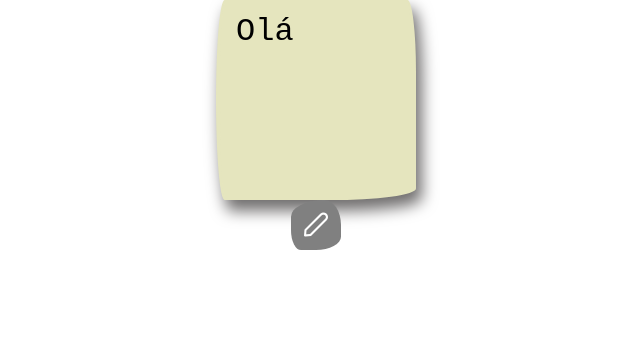
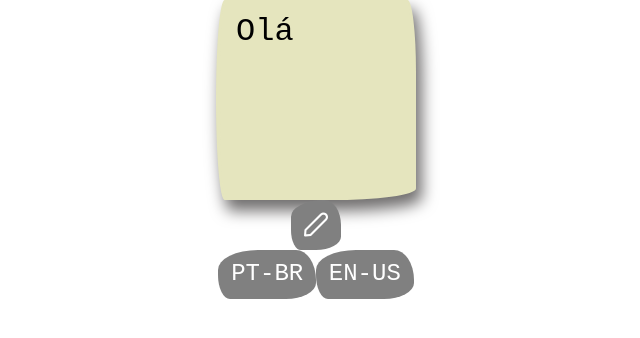
Before and after one commit to ianer-glitch/who-am-i-book, a Next.js app: page /portfolio/home in a window 1280 px wide. Shown: the top 338 px of the page, without its empty margins (332-972 px from the left). Built offline with nearby package versions, Linux system fonts and the light colour scheme; a web font is replaced by a local one.

Commit message:
feat: created language-buttons

```diff
--- a/src/app/layout.tsx
+++ b/src/app/layout.tsx
@@ -1,3 +1,4 @@
+'use client'
 import type { Metadata } from "next";
 import { Geist, Geist_Mono,Londrina_Shadow } from "next/font/google";
 import "./globals.css";
@@ -21,10 +22,6 @@ const geistMono = Geist_Mono({
   subsets: ["latin"],
 });
 
-export const metadata: Metadata = {
-  title: "Create Next App",
-  description: "Generated by create next app",
-};
 
 
 export default function RootLayout({
--- a/src/app/portfolio/home/page.tsx
+++ b/src/app/portfolio/home/page.tsx
@@ -2,6 +2,7 @@
 import { ConfigButton } from "@/shared/components/atoms/configButton/ConfigButton";
 import { ProfilePostIt } from "../components/profilePostIt/profilePostIt";
 import style from "./home.module.css"
+import { LanguageButtons } from "@/shared/components/molecules/languageButtons/LanguageButtons";
 
 export default function Home() {
   return (
@@ -11,6 +12,7 @@ export default function Home() {
     <ConfigButton>
       <i className="pi pi-pencil"></i>
     </ConfigButton>
+    <LanguageButtons/>
     </div>
     </div>
   );
--- /dev/null
+++ b/src/shared/components/molecules/languageButtons/LanguageButtons.tsx
@@ -0,0 +1,15 @@
+import { ConfigButton } from "../../atoms/configButton/ConfigButton"
+
+
+export const LanguageButtons = () => {
+    return(
+        <ul className="flex items-center justify-baseline">
+            <li>
+                <ConfigButton>PT-BR</ConfigButton>
+            </li>
+            <li>
+                <ConfigButton>EN-US</ConfigButton>
+            </li>
+        </ul>
+    )
+}
```
